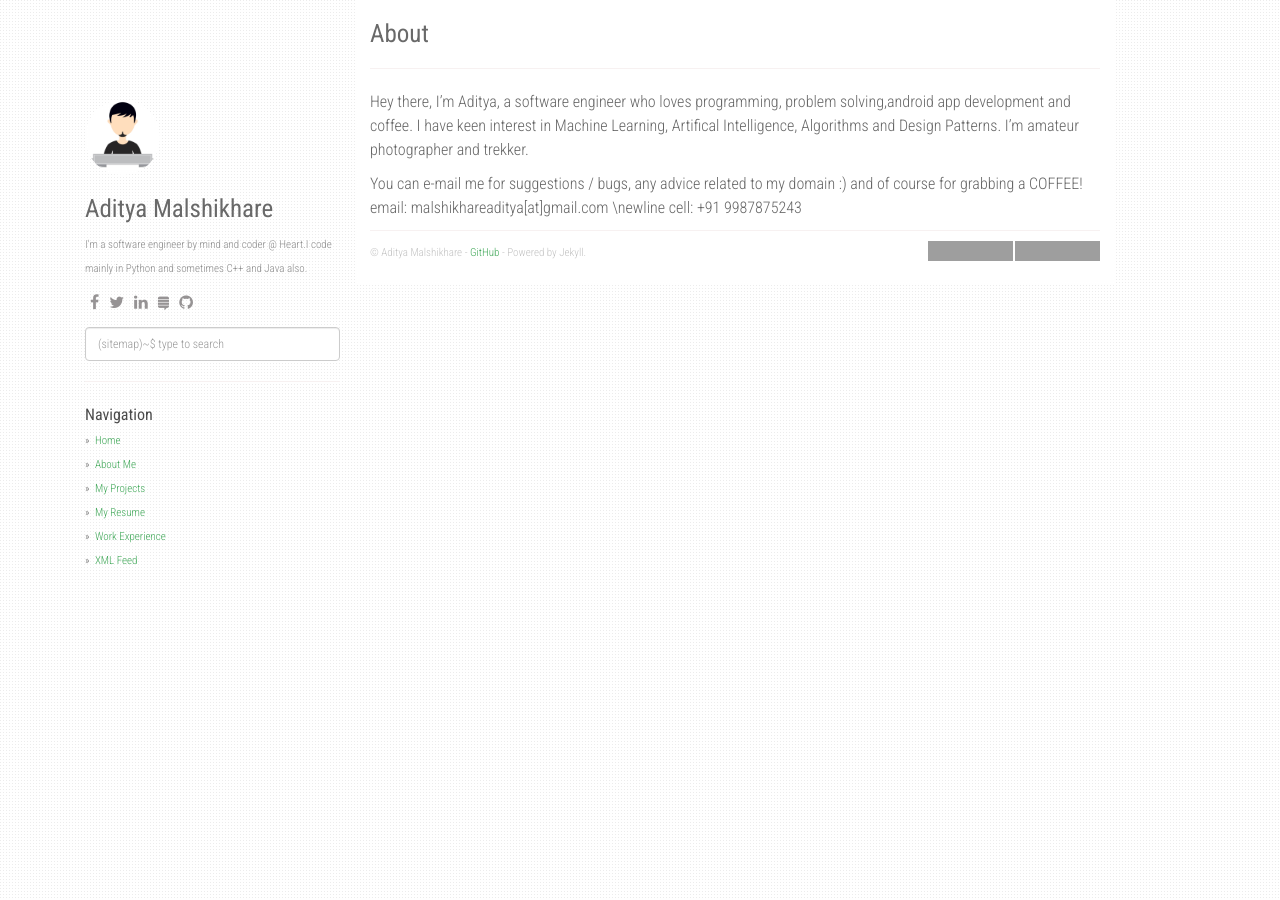
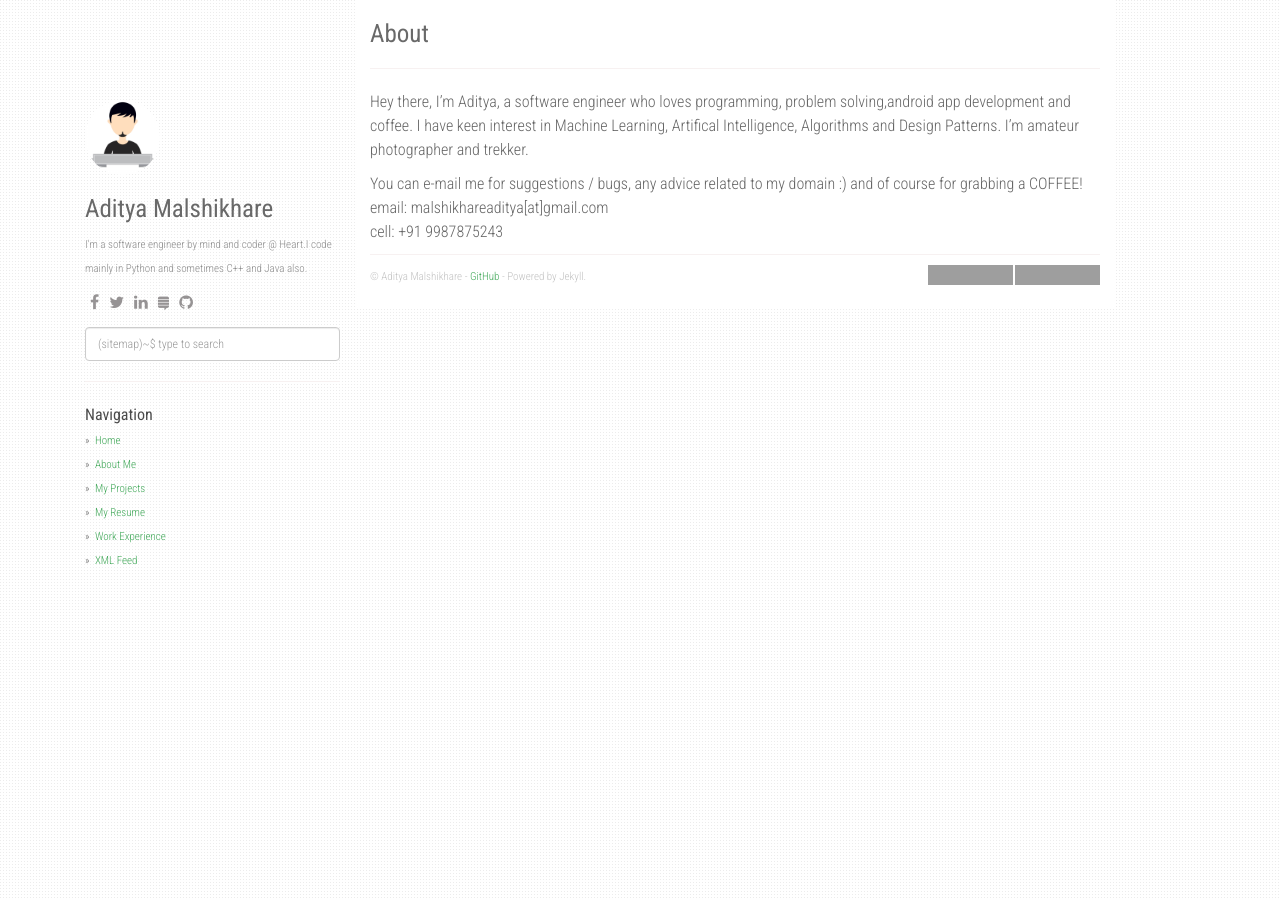
Before and after one commit to thePairedElectron/thePairedElectron.github.io, a Jekyll site: the page built from about.md, in a window 1280 px wide. Built offline with Jekyll 4.4.1, drawn with Linux system fonts in a browser that asks for light colours; nearby versions of some CDN libraries; grey boxes are pictures that could not be loaded.

```diff
--- a/about.md
+++ b/about.md
@@ -10,6 +10,5 @@ I have keen interest in Machine Learning, Artifical Intelligence, Algorithms and
 I'm amateur photographer and trekker.
 
 You can e-mail me for suggestions / bugs, any advice related to my domain :) and of course for grabbing a COFFEE!
-email: malshikhareaditya[at]gmail.com
-\newline
+email: malshikhareaditya[at]gmail.com\
 cell: +91 9987875243
```
Also changed, not shown: resume.md (added, +7 -0 lines), 1 other file.
